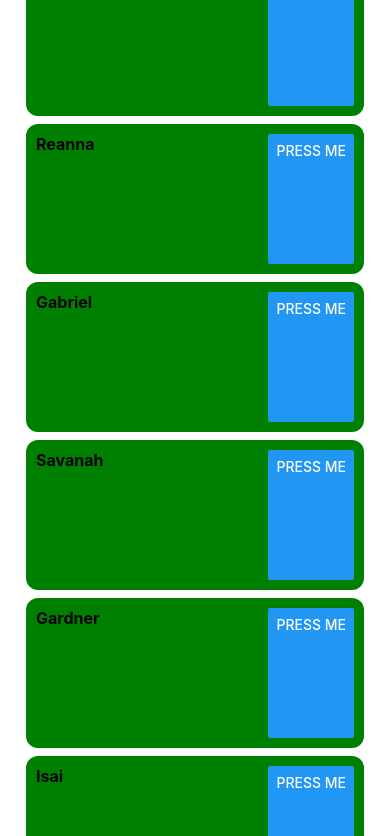
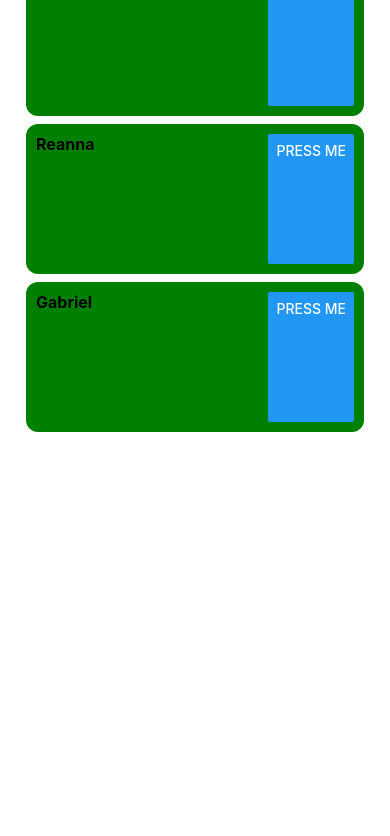
Before and after one commit to eminvergil/movie-tracker, a React Native app: screen / in a window 390 px wide. Shown: the part 1227-2063 px from the top of the page. After the commit the page ends 1663 px from the top, so only its background shows below. Built offline with nearby package versions, Linux system fonts and the light colour scheme.

Commit message:
test succesful

```diff
--- a/App.js
+++ b/App.js
@@ -1,10 +1,11 @@
 import { StatusBar } from "expo-status-bar";
 
-import React , {useState,useEffect}from "react";
+import React, { useState, useEffect } from "react";
 import {
   StyleSheet,
   Text,
-  View,Button,
+  View,
+  Button,
   TextInput,
   Dimensions,
   FlatList,
@@ -18,8 +19,10 @@ faker.seed(10);
 const windowWidth = Dimensions.get("window").width;
 const windowHeight = Dimensions.get("window").height;
 
+const ARRAY_LENG = 10;
+
 // key , name
-const DATA = [...Array(30).keys()].map((_, i) => {
+const DATA = [...Array(ARRAY_LENG).keys()].map((_, i) => {
   return {
     key: faker.random.uuid(),
     name: faker.name.firstName(),
@@ -27,40 +30,92 @@ const DATA = [...Array(30).keys()].map((_, i) => {
 });
 
 export default function App() {
-  const [clicked,setClicked] = useState({key:"",click: false});
+  const [clicked, setClicked] = useState([{ key: "", click: "", name: "" }]);
+
+  useEffect(() => {
+    for (let i = 0; i < ARRAY_LENG; i++) {
+      clicked[i] = { key: DATA[i].key, click: false, name: DATA[i].name };
+    }
+
+    // for (let i = 0; i < 30; i++) {
+    //   console.log(clicked[i]);
+
+    //   console.log(DATA[i]);
+    // }
+
+    console.log(clicked);
+
+    // DATA.forEach((item, index) => {
+    //   setClicked([{ key: item.key, click: false, name: item.name }]);
+    // });
+  }, []);
 
   return (
-    <View style={[styles.container,{marginTop:32}]}>
-
-      <Text style={{fontSize:24,justifySelf:"center"}}>Movie Tracker App</Text>
+    <View style={[styles.container, { marginTop: 32 }]}>
+      <Text style={{ fontSize: 24, justifySelf: "center" }}>
+        Movie Tracker App
+      </Text>
 
       <View style={styles.movielist}>
-        <FlatList data={DATA}
+        <FlatList
+          data={clicked}
           // horizontal
           showHorizontalScrollIndicator={false}
-                  contentContainerStyle={{   }}
+          contentContainerStyle={{}}
           keyExtractor={(item) => item.key}
-                  renderItem={({item}) => {
+          renderItem={({ item }) => {
             return (
               <View
                 key={item.key}
-                            style={[styles.filmitem,{
-                              backgroundColor: clicked.click ? "lightblue" : "green"}]}
+                style={[
+                  styles.filmitem,
+                  {
+                    backgroundColor: item.click ? "lightblue" : "green",
+                  },
+                ]}
               >
-                      <Text style={{fontSize:16,fontWeight:"bold",marginRight:"auto"}}>{item.name}</Text>
+                <Text
+                  style={{
+                    fontSize: 16,
+                    fontWeight: "bold",
+                    marginRight: "auto",
+                  }}
+                >
+                  {item.name}
+                </Text>
                 <Button
-                          style={{marginRight: "auto" ,height:48, width:64 , alignSelf: "end"}}
+                  style={{
+                    marginRight: "auto",
+                    height: 48,
+                    width: 64,
+                    alignSelf: "end",
+                  }}
                   title="Press me"
                   onPress={() => {
-                            setClicked({key: item.key, click: !clicked.click});
-                            console.log(clicked);
+                    const _item = clicked.findIndex((it) => it.key == item.key);
+                    // .filter((x) => x.true);
+
+                    console.log(_item);
+
+                    let new_copy = [...clicked];
+
+                    new_copy[_item] = {
+                      ...new_copy[_item],
+                      click: !new_copy[_item].click,
+                    };
+
+                    setClicked(new_copy);
+
+                    // setClicked(items);
+                    // console.log(item.key);
+
+                    // setClicked(items);
                   }}
                 />
               </View>
             );
           }}
         />
-
       </View>
     </View>
   );
@@ -75,17 +130,17 @@ const styles = StyleSheet.create({
     // alignItems: "center",
     // justifyContent: "center",
   },
-  movielist:{
+  movielist: {
     margin: 12,
     marginHorizontal: 16,
     // backgroundColor: "#cc35"
   },
-  filmitem:{
+  filmitem: {
     height: 150,
-    display:"flex",
+    display: "flex",
     flexDirection: "row",
     marginVertical: 4,
     padding: 10,
     borderRadius: 12,
-  }
+  },
 });
```
Lines whose indentation alone changed are shown as unchanged.
